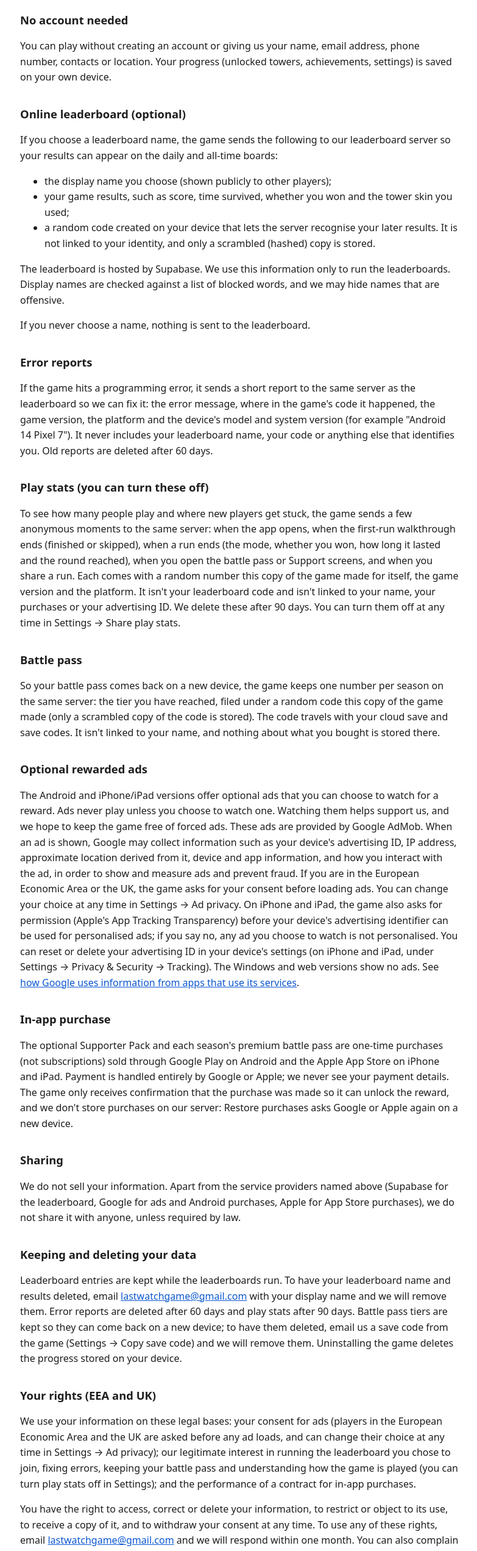
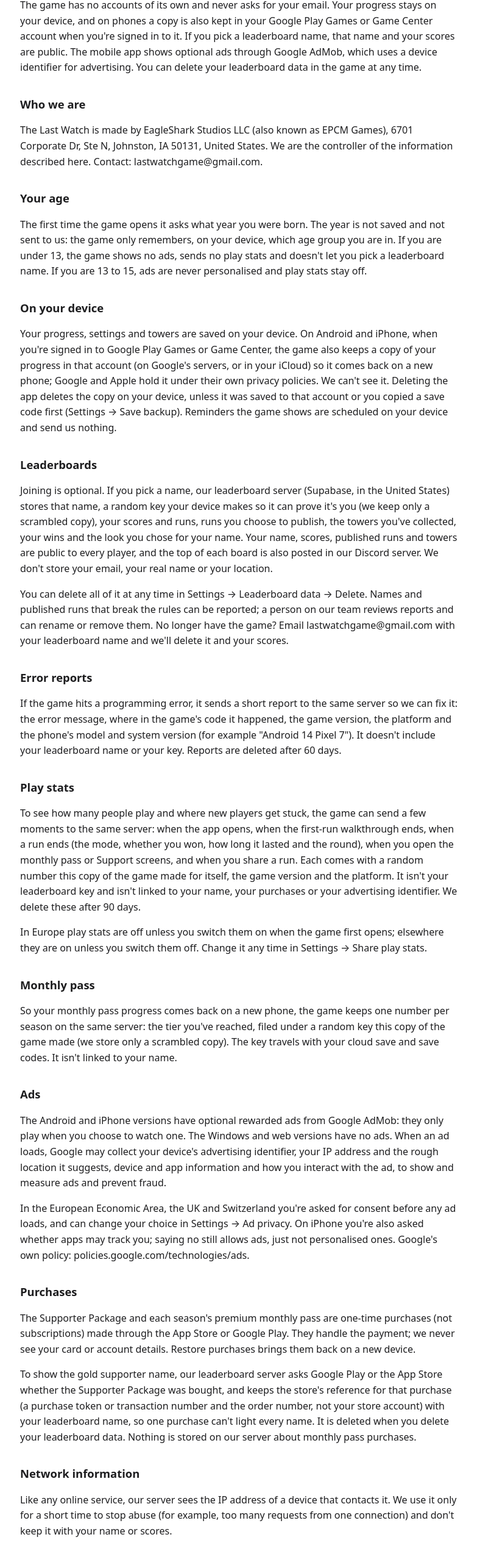
Before and after one commit to EPCM-Games/the-last-watch-privacy, a plain HTML site: page index.html in a window 1280 px wide. Shown: the part 238-2781 px from the top of the page at 61% size, without its empty margins (247-1030 px from the left). Drawn offline with Linux system fonts and the light colour scheme.

Commit message:
Privacy policy: one current text, naming EagleShark Studios LLC
The same text as the game (Settings > Privacy) and docs/privacy.html in the game repo: adds the age question,
cloud saves, supporter purchase references, play stats consent in Europe, retention and rights.

Co-Authored-By: Claude Fable 5.2 <noreply@anthropic.com>
Claude-Session: https://claude.ai/code/session_0185J6xbsUAYYoFQN1H1Ruo7

```diff
--- a/index.html
+++ b/index.html
@@ -13,61 +13,48 @@
 </head>
 <body>
 <h1>The Last Watch – Privacy Policy</h1>
-<p class="muted">Last updated: November 8, 2026</p>
-
-<p>This policy explains what information The Last Watch ("the game"), made by EPCM Games, collects and how it is used. It covers the game on Android, iPhone and iPad, Windows and the web. If you have any questions, email <a href="mailto:lastwatchgame@gmail.com">lastwatchgame@gmail.com</a>.</p>
-
-<h2>No account needed</h2>
-<p>You can play without creating an account or giving us your name, email address, phone number, contacts or location. Your progress (unlocked towers, achievements, settings) is saved on your own device.</p>
-
-<h2>Online leaderboard (optional)</h2>
-<p>If you choose a leaderboard name, the game sends the following to our leaderboard server so your results can appear on the daily and all-time boards:</p>
-<ul>
-  <li>the display name you choose (shown publicly to other players);</li>
-  <li>your game results, such as score, time survived, whether you won and the tower skin you used;</li>
-  <li>a random code created on your device that lets the server recognise your later results. It is not linked to your identity, and only a scrambled (hashed) copy is stored.</li>
-</ul>
-<p>The leaderboard is hosted by Supabase. We use this information only to run the leaderboards. Display names are checked against a list of blocked words, and we may hide names that are offensive.</p>
-<p>If you never choose a name, nothing is sent to the leaderboard.</p>
-
-<h2>Error reports</h2>
-<p>If the game hits a programming error, it sends a short report to the same server as the leaderboard so we can fix it: the error message, where in the game's code it happened, the game version, the platform and the device's model and system version (for example "Android 14 Pixel 7"). It never includes your leaderboard name, your code or anything else that identifies you. Old reports are deleted after 60 days.</p>
-
-<h2>Play stats (you can turn these off)</h2>
-<p>To see how many people play and where new players get stuck, the game sends a few anonymous moments to the same server: when the app opens, when the first-run walkthrough ends (finished or skipped), when a run ends (the mode, whether you won, how long it lasted and the round reached), when you open the battle pass or Support screens, and when you share a run. Each comes with a random number this copy of the game made for itself, the game version and the platform. It isn't your leaderboard code and isn't linked to your name, your purchases or your advertising ID. We delete these after 90 days. You can turn them off at any time in Settings → Share play stats.</p>
-
-<h2>Battle pass</h2>
-<p>So your battle pass comes back on a new device, the game keeps one number per season on the same server: the tier you have reached, filed under a random code this copy of the game made (only a scrambled copy of the code is stored). The code travels with your cloud save and save codes. It isn't linked to your name, and nothing about what you bought is stored there.</p>
-
-<h2>Optional rewarded ads</h2>
-<p>The Android and iPhone/iPad versions offer optional ads that you can choose to watch for a reward. Ads never play unless you choose to watch one. Watching them helps support us, and we hope to keep the game free of forced ads. These ads are provided by Google AdMob. When an ad is shown, Google may collect information such as your device's advertising ID, IP address, approximate location derived from it, device and app information, and how you interact with the ad, in order to show and measure ads and prevent fraud. If you are in the European Economic Area or the UK, the game asks for your consent before loading ads. You can change your choice at any time in Settings → Ad privacy. On iPhone and iPad, the game also asks for permission (Apple's App Tracking Transparency) before your device's advertising identifier can be used for personalised ads; if you say no, any ad you choose to watch is not personalised. You can reset or delete your advertising ID in your device's settings (on iPhone and iPad, under Settings → Privacy &amp; Security → Tracking). The Windows and web versions show no ads. See <a href="https://policies.google.com/technologies/partner-sites">how Google uses information from apps that use its services</a>.</p>
-
-<h2>In-app purchase</h2>
-<p>The optional Supporter Pack and each season's premium battle pass are one-time purchases (not subscriptions) sold through Google Play on Android and the Apple App Store on iPhone and iPad. Payment is handled entirely by Google or Apple; we never see your payment details. The game only receives confirmation that the purchase was made so it can unlock the reward, and we don't store purchases on our server: Restore purchases asks Google or Apple again on a new device.</p>
-
-<h2>Sharing</h2>
-<p>We do not sell your information. Apart from the service providers named above (Supabase for the leaderboard, Google for ads and Android purchases, Apple for App Store purchases), we do not share it with anyone, unless required by law.</p>
-
-<h2 id="delete-data">Keeping and deleting your data</h2>
-<p>Leaderboard entries are kept while the leaderboards run. To have your leaderboard name and results deleted, email <a href="mailto:lastwatchgame@gmail.com">lastwatchgame@gmail.com</a> with your display name and we will remove them. Error reports are deleted after 60 days and play stats after 90 days. Battle pass tiers are kept so they can come back on a new device; to have them deleted, email us a save code from the game (Settings → Copy save code) and we will remove them. Uninstalling the game deletes the progress stored on your device.</p>
-
-<h2 id="your-rights">Your rights (EEA and UK)</h2>
-<p>We use your information on these legal bases: your consent for ads (players in the European Economic Area and the UK are asked before any ad loads, and can change their choice at any time in Settings → Ad privacy); our legitimate interest in running the leaderboard you chose to join, fixing errors, keeping your battle pass and understanding how the game is played (you can turn play stats off in Settings); and the performance of a contract for in-app purchases.</p>
-<p>You have the right to access, correct or delete your information, to restrict or object to its use, to receive a copy of it, and to withdraw your consent at any time. To use any of these rights, email <a href="mailto:lastwatchgame@gmail.com">lastwatchgame@gmail.com</a> and we will respond within one month. You can also complain to your local data protection authority (in the UK, the <a href="https://ico.org.uk/make-a-complaint/">Information Commissioner's Office</a>).</p>
-<p>Our service providers may process your information outside your country, including in the United States. Where they do, they rely on safeguards such as the European Commission's Standard Contractual Clauses.</p>
-<p>The game does not make automated decisions about you that have legal or similarly significant effects.</p>
-
-<h2>Children</h2>
-<p>The game is intended for players aged 13 and over and is not directed at children under 13. We do not knowingly collect personal information from children under 13. If you believe a child has submitted a leaderboard name, contact us and we will delete it.</p>
-
-<h2>Security</h2>
-<p>Information sent to the leaderboard is transmitted over encrypted (HTTPS) connections.</p>
-
-<h2>Changes</h2>
-<p>If this policy changes, the updated version will be posted on this page with a new "Last updated" date.</p>
-
-<h2>Contact</h2>
-<p>EPCM Games – <a href="mailto:lastwatchgame@gmail.com">lastwatchgame@gmail.com</a></p>
-<p>See also our <a href="terms.html">Terms of Service</a>.</p>
+<p class="muted">Last updated: 19 November 2026. Applies to the game on iPhone, iPad, Android, Windows and the web.</p>
+    <h2>The short version</h2>
+    <p>The game has no accounts of its own and never asks for your email. Your progress stays on your device, and on phones a copy is also kept in your Google Play Games or Game Center account when you're signed in to it. If you pick a leaderboard name, that name and your scores are public. The mobile app shows optional ads through Google AdMob, which uses a device identifier for advertising. You can delete your leaderboard data in the game at any time.</p>
+    <h2>Who we are</h2>
+    <p>The Last Watch is made by EagleShark Studios LLC (also known as EPCM Games), 6701 Corporate Dr, Ste N, Johnston, IA 50131, United States. We are the controller of the information described here. Contact: lastwatchgame@gmail.com.</p>
+    <h2>Your age</h2>
+    <p>The first time the game opens it asks what year you were born. The year is not saved and not sent to us: the game only remembers, on your device, which age group you are in. If you are under 13, the game shows no ads, sends no play stats and doesn't let you pick a leaderboard name. If you are 13 to 15, ads are never personalised and play stats stay off.</p>
+    <h2>On your device</h2>
+    <p>Your progress, settings and towers are saved on your device. On Android and iPhone, when you're signed in to Google Play Games or Game Center, the game also keeps a copy of your progress in that account (on Google's servers, or in your iCloud) so it comes back on a new phone; Google and Apple hold it under their own privacy policies. We can't see it. Deleting the app deletes the copy on your device, unless it was saved to that account or you copied a save code first (Settings → Save backup). Reminders the game shows are scheduled on your device and send us nothing.</p>
+    <h2>Leaderboards</h2>
+    <p>Joining is optional. If you pick a name, our leaderboard server (Supabase, in the United States) stores that name, a random key your device makes so it can prove it's you (we keep only a scrambled copy), your scores and runs, runs you choose to publish, the towers you've collected, your wins and the look you chose for your name. Your name, scores, published runs and towers are public to every player, and the top of each board is also posted in our Discord server. We don't store your email, your real name or your location.</p>
+    <p>You can delete all of it at any time in Settings → Leaderboard data → Delete. Names and published runs that break the rules can be reported; a person on our team reviews reports and can rename or remove them. No longer have the game? Email lastwatchgame@gmail.com with your leaderboard name and we'll delete it and your scores.</p>
+    <h2>Error reports</h2>
+    <p>If the game hits a programming error, it sends a short report to the same server so we can fix it: the error message, where in the game's code it happened, the game version, the platform and the phone's model and system version (for example "Android 14 Pixel 7"). It doesn't include your leaderboard name or your key. Reports are deleted after 60 days.</p>
+    <h2>Play stats</h2>
+    <p>To see how many people play and where new players get stuck, the game can send a few moments to the same server: when the app opens, when the first-run walkthrough ends, when a run ends (the mode, whether you won, how long it lasted and the round), when you open the monthly pass or Support screens, and when you share a run. Each comes with a random number this copy of the game made for itself, the game version and the platform. It isn't your leaderboard key and isn't linked to your name, your purchases or your advertising identifier. We delete these after 90 days.</p>
+    <p>In Europe play stats are off unless you switch them on when the game first opens; elsewhere they are on unless you switch them off. Change it any time in Settings → Share play stats.</p>
+    <h2>Monthly pass</h2>
+    <p>So your monthly pass progress comes back on a new phone, the game keeps one number per season on the same server: the tier you've reached, filed under a random key this copy of the game made (we store only a scrambled copy). The key travels with your cloud save and save codes. It isn't linked to your name.</p>
+    <h2>Ads</h2>
+    <p>The Android and iPhone versions have optional rewarded ads from Google AdMob: they only play when you choose to watch one. The Windows and web versions have no ads. When an ad loads, Google may collect your device's advertising identifier, your IP address and the rough location it suggests, device and app information and how you interact with the ad, to show and measure ads and prevent fraud.</p>
+    <p>In the European Economic Area, the UK and Switzerland you're asked for consent before any ad loads, and can change your choice in Settings → Ad privacy. On iPhone you're also asked whether apps may track you; saying no still allows ads, just not personalised ones. Google's own policy: policies.google.com/technologies/ads.</p>
+    <h2>Purchases</h2>
+    <p>The Supporter Package and each season's premium monthly pass are one-time purchases (not subscriptions) made through the App Store or Google Play. They handle the payment; we never see your card or account details. Restore purchases brings them back on a new device.</p>
+    <p>To show the gold supporter name, our leaderboard server asks Google Play or the App Store whether the Supporter Package was bought, and keeps the store's reference for that purchase (a purchase token or transaction number and the order number, not your store account) with your leaderboard name, so one purchase can't light every name. It is deleted when you delete your leaderboard data. Nothing is stored on our server about monthly pass purchases.</p>
+    <h2>Network information</h2>
+    <p>Like any online service, our server sees the IP address of a device that contacts it. We use it only for a short time to stop abuse (for example, too many requests from one connection) and don't keep it with your name or scores.</p>
+    <h2>Who we share with</h2>
+    <p>We don't sell your information and don't share it for cross-context behavioural advertising ourselves. It is handled only by the services named here: Supabase (the leaderboard server), Google (ads, Google Play purchases and Play Games), Apple (App Store purchases and Game Center), Discord (the public leaderboard posts) and GitHub (this website), or when the law requires it. The game links to our Discord server; what you post there is covered by Discord's own policy.</p>
+    <h2>How long we keep it</h2>
+    <p>Leaderboard names, scores and profiles: until you delete them or the leaderboards close. Error reports: 60 days. Play stats: 90 days. Monthly pass tiers: while the pass runs; email us a save code and we'll delete them sooner. Supporter purchase references: until you delete your leaderboard data.</p>
+    <h2>Your rights</h2>
+    <p>Wherever you live, you can ask us what we hold about you, and ask us to correct or delete it: email lastwatchgame@gmail.com and we'll answer within one month.</p>
+    <p>If you are in the European Economic Area, the UK or Switzerland, we rely on: your consent for ads and for play stats (withdraw it any time in Settings); our legitimate interest in running the leaderboard you chose to join, checking supporter purchases, fixing errors, restoring your monthly pass and stopping abuse; and our contract with you for purchases. You also have the right to restrict or object to our use of your information, to receive a copy of it, and to complain to your data protection authority (in the UK, the Information Commissioner's Office).</p>
+    <p>Our service providers process information in the United States and other countries. Where the law requires it, those transfers rely on safeguards such as the European Commission's Standard Contractual Clauses.</p>
+    <p>The game makes no automated decisions about you that have legal or similar effects. It does not respond to browser "Do Not Track" signals, because it doesn't track you across other apps or websites; ad choices are made in the consent screens described above.</p>
+    <h2>Children</h2>
+    <p>The game is not directed at children under 13, and we don't knowingly collect their personal information. Players who tell the game they are under 13 get no ads, no play stats and no leaderboard name. If you believe a child has given us a leaderboard name, email us and we'll delete it.</p>
+    <h2>Security</h2>
+    <p>Information is sent over encrypted (HTTPS) connections, and the leaderboard database can only be reached through the game's own limited requests.</p>
+    <h2>Contact and changes</h2>
+    <p>Questions or requests about your data: EagleShark Studios LLC, lastwatchgame@gmail.com. If this policy changes, the new version appears on this page and in the game under Settings → Privacy, with a new date.</p>
+<p class="muted">See also our <a href="terms.html">Terms of Service</a>.</p>
 </body>
 </html>
```
